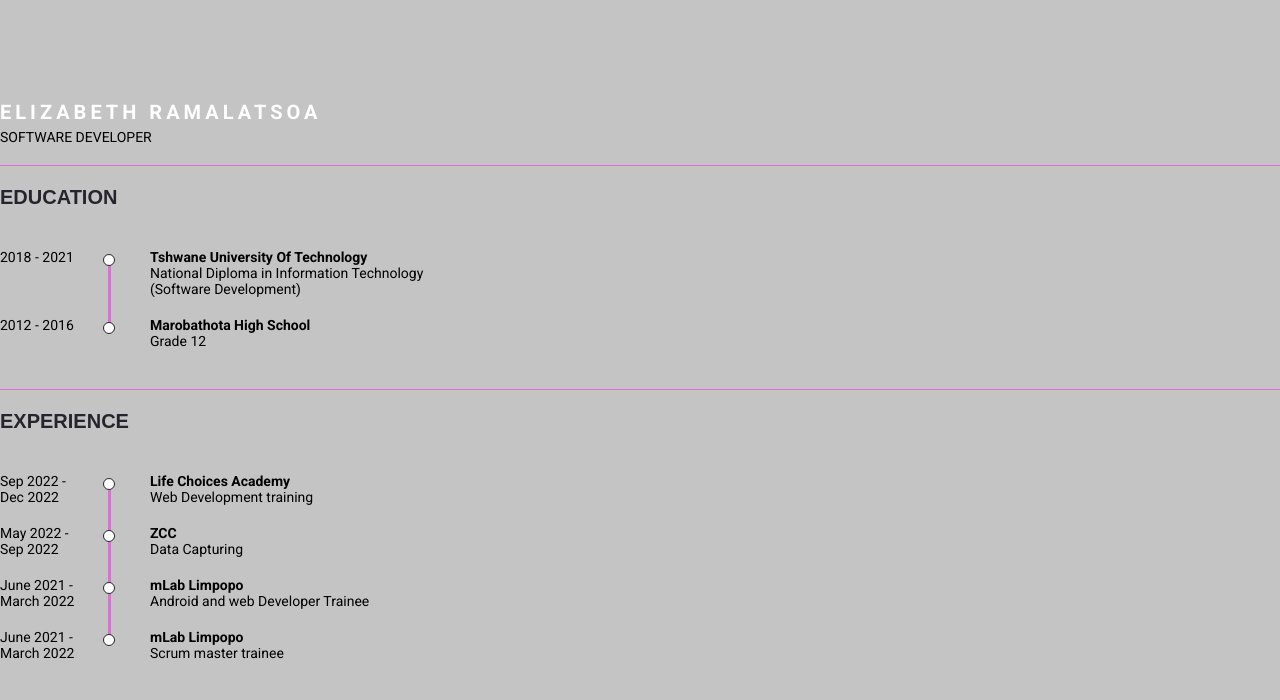
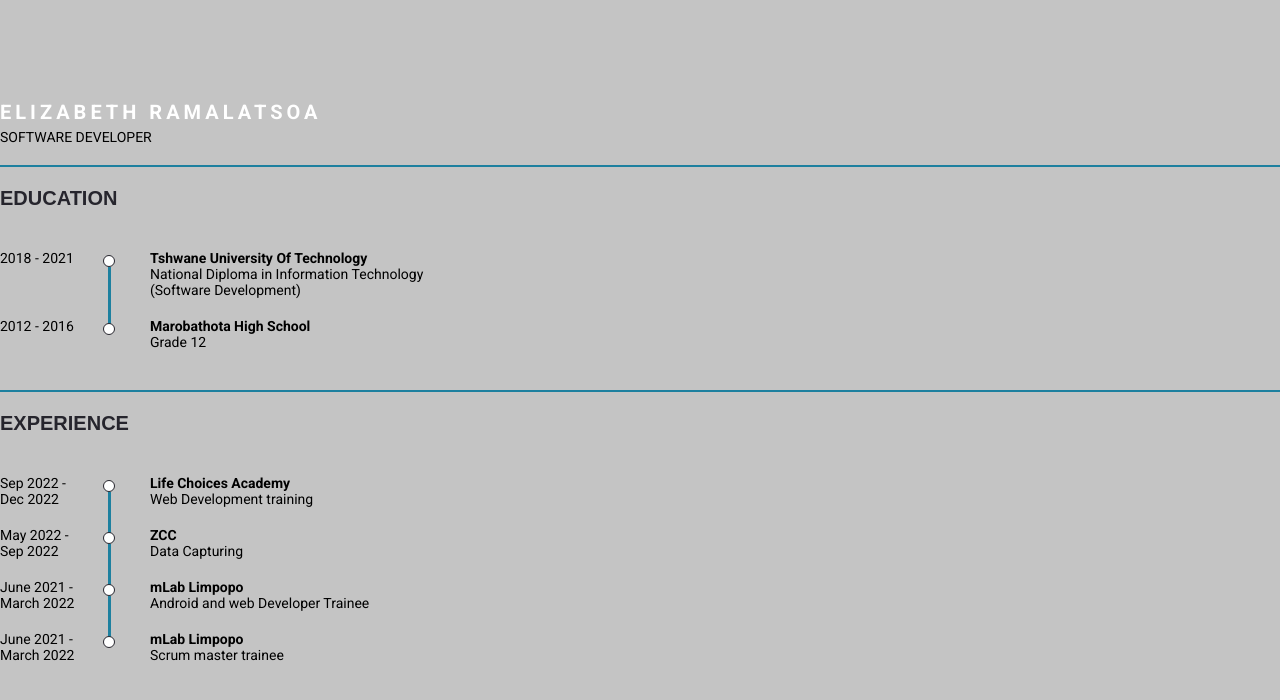
Before and after one commit to Elizabeth980928/elizabethRamalatsoaPortfolio, a plain HTML site: page practice.html in a window 1280 px wide. Drawn offline with Linux system fonts and the light colour scheme; files that its build step writes are made by us from their sources.

Commit message:
Update style2.css

```diff
--- a/stylke/style2.css
+++ b/stylke/style2.css
@@ -48,7 +48,7 @@ body{
 
 .resume_wrapper .resume_item{
 	padding: 20px 0;
-	border-bottom: 1px solid orchid;
+	border-bottom: 2px solid #1D809F;
 }
 
 .resume_wrapper  .resume_item:last-child{
@@ -153,7 +153,7 @@ body{
     right: 4px;
     width: 3px;
     height: 90%;
-    background:orchid;
+    background:#1D809F;;
 }
 
 .resume_wrapper .resume_right .resume_data:last-child .year:after{
```
